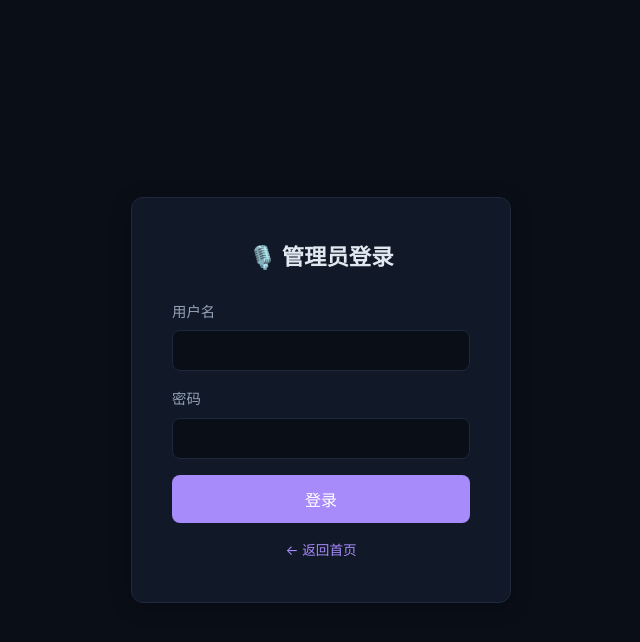
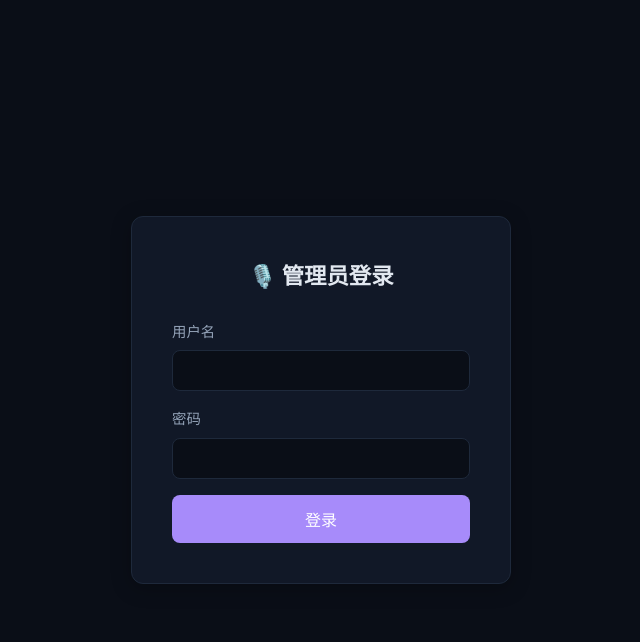
Before and after one commit to yjianwei95-lab/xiaowei-podcast, a Node server app: page /xiaowei-podcast-admin/login in a window 1280 px wide. Shown: the top 642 px of the page, without its empty margins (319-959 px from the left). Run offline with Node 20, Linux system fonts and the light colour scheme; some libraries are stand-ins or nearby versions.

Commit message:
ui: 移除后台登录页的返回首页链接

```diff
--- a/views/admin/login.ejs
+++ b/views/admin/login.ejs
@@ -24,7 +24,6 @@
         </div>
         <button type="submit" class="btn btn-full">登录</button>
       </form>
-      <p class="login-hint"><a href="/">← 返回首页</a></p>
     </div>
   </div>
 </body>
```
